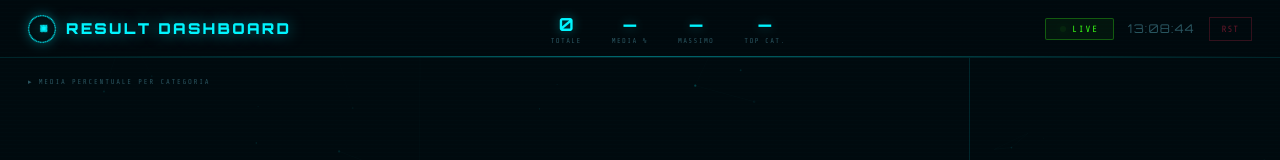
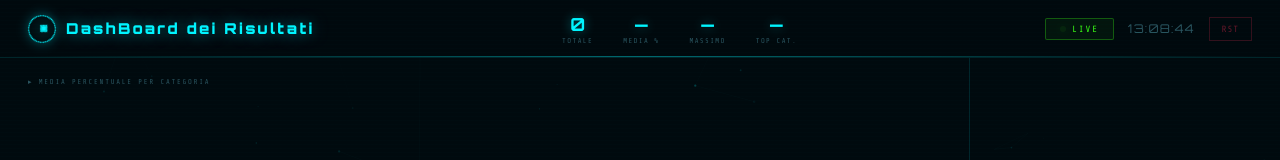
Before and after one commit to davidesantoro91/demo-risultati, a website: page public/dashboard.html in a window 1280 px wide. Shown: the top 160 px of the page. Drawn offline with nearby package versions, Linux system fonts and the light colour scheme; a script that the page names is missing.

Commit message:
Update dashboard.html

```diff
--- a/public/dashboard.html
+++ b/public/dashboard.html
@@ -90,7 +90,7 @@ header::after { content:''; position:absolute; bottom:0; left:0; right:0; height
 
 <div id="dash">
   <header>
-    <div class="logo"><div class="logo-ring">◈</div>RESULT DASHBOARD</div>
+    <div class="logo"><div class="logo-ring">◈</div>DashBoard dei Risultati</div>
     <div class="kpis">
       <div class="kpi"><div class="kpi-v" id="kTot">0</div><div class="kpi-l">Totale</div></div>
       <div class="kpi"><div class="kpi-v" id="kMed">—</div><div class="kpi-l">Media %</div></div>
```
